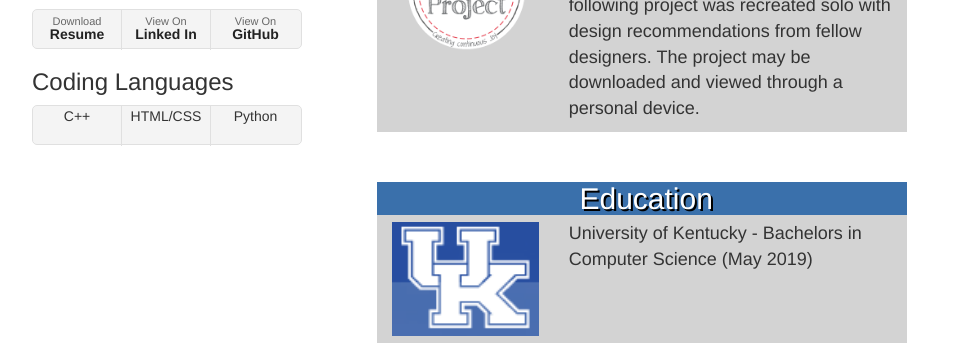
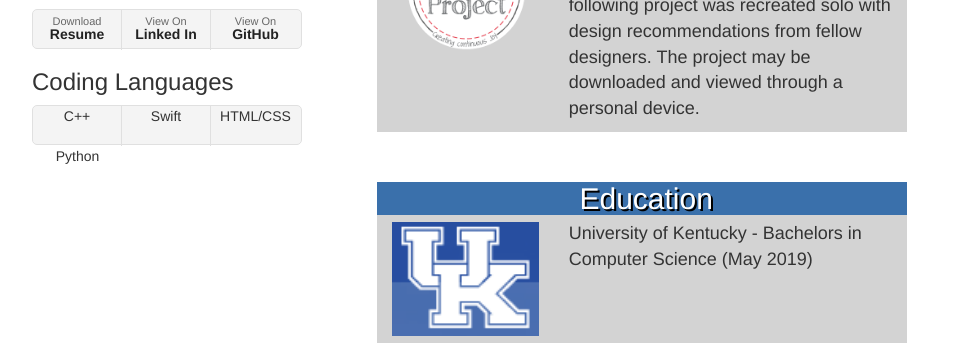
Before and after one commit to BSweet16/BSweet16.github.io, a Jekyll site: the page built from index.html, in a window 1280 px wide. Shown: the part 364-709 px from the top of the page, without its empty margins (178-1136 px from the left). Built offline with Jekyll 4.4.1, drawn with Linux system fonts in a browser that asks for light colours; nearby versions of some CDN libraries.

Commit message:
Updated Resume and coding languages

```diff
--- a/_layouts/default.html
+++ b/_layouts/default.html
@@ -37,12 +37,13 @@
             </ul>
           </div>
           {% endif %}
-          <!-- /Download Buttons -->
+          <!-- Download Buttons -->
 
           <!-- Coding Languages -->
           <h3>Coding Languages</h3>
           <ul>
             <li>C++</li>
+            <li>Swift</li>
             <li>HTML/CSS</li>
             <li>Python</li>
             <li></li>
```
Also changed, not shown: 1 other file.
